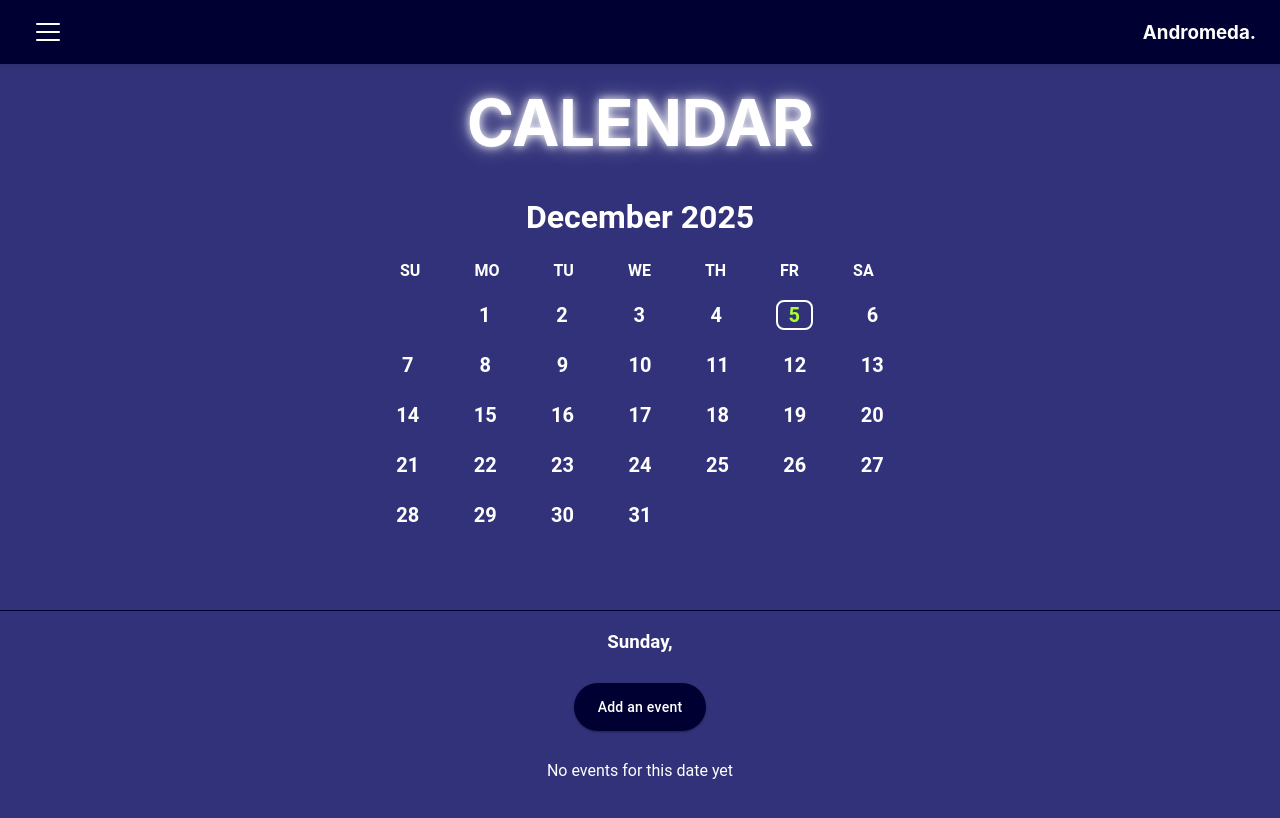
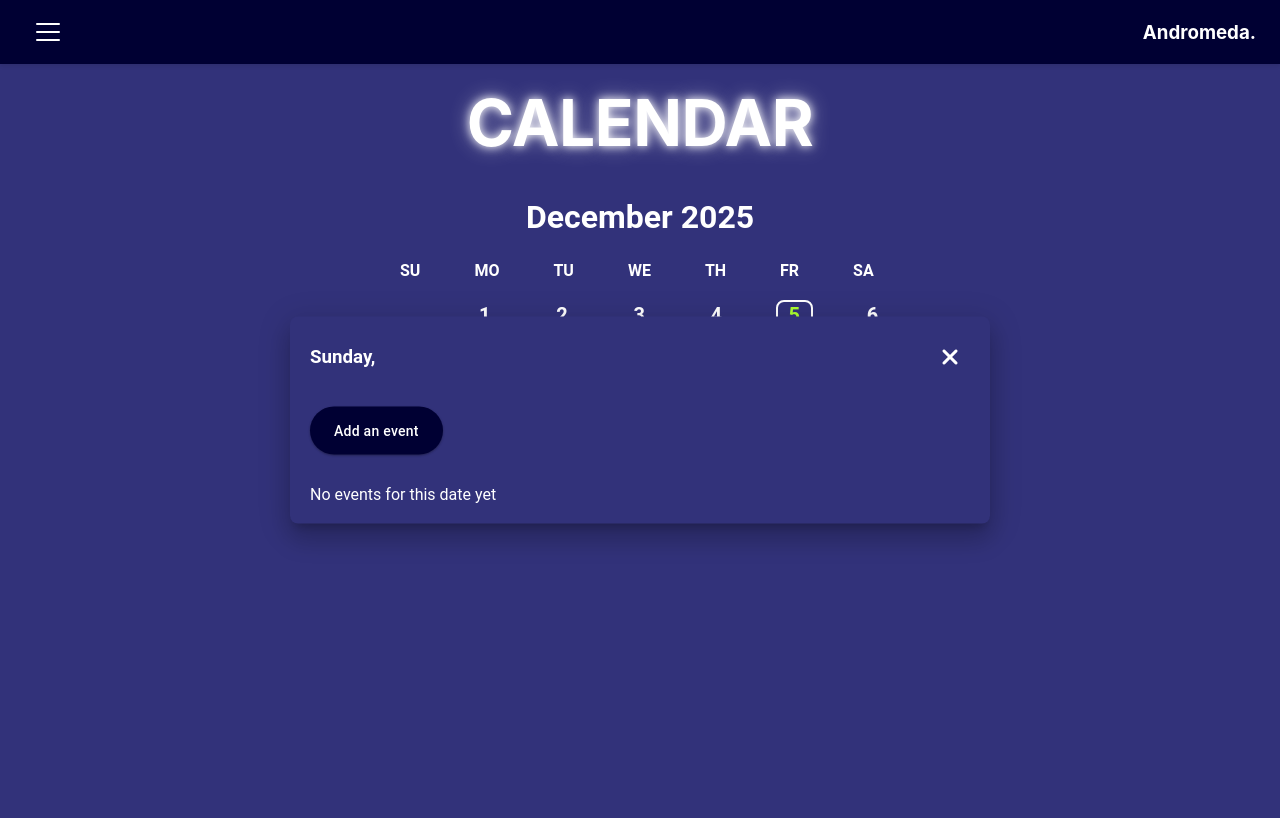
Before and after one commit to abk2191/organiser, a React (Vite) app: page /organiser/calendar in a window 1280 px wide. Both pictures are taken after a click on the element 407 px from the left and 315 px from the top of the page. Shown: the top 818 px of the page. Built offline with nearby package versions, Linux system fonts and the light colour scheme.

Commit message:
Added new features

```diff
--- a/src/Calendar.jsx
+++ b/src/Calendar.jsx
@@ -8,6 +8,7 @@ function Calendar() {
   });
 
   const [selectedDate, setSelectedDate] = useState(null);
+  const [eventViewerActive, setEventViewerActive] = useState(false);
 
   // Save events to localStorage whenever event state changes
   useEffect(() => {
@@ -143,6 +144,7 @@ function Calendar() {
 
   function updateEventViewer(date) {
     setSelectedDate(date); // Track which date was clicked
+    setEventViewerActive(true);
   }
 
   function addEventForSelectedDate() {
@@ -183,13 +185,24 @@ function Calendar() {
     const day = getDayForDate(selectedDate);
 
     return (
+      <>
+        {eventViewerActive && (
           <div
-        style={{ marginTop: "20px", padding: "20px", background: "#32327a" }}
+            style={{
+              marginTop: "20px",
+              padding: "20px",
+              background: "#32327a",
+            }}
             className="event-viewer"
           >
+            <div className="event-header">
               <h3 style={{ color: "white" }}>
                 {day}, {selectedDate}
               </h3>
+              <button className="cls-nt-btn" onClick={closeEventViewer}>
+                <i className="fa-solid fa-xmark"></i>
+              </button>
+            </div>
             <div className="add-evnt-btn">
               <button className="evnt-btn" onClick={onAddEvent}>
                 Add an event
@@ -206,6 +219,7 @@ function Calendar() {
                     color: "white",
                     marginTop: "30px",
                   }}
+                  className="event-name-text"
                   key={item.id}
                 >
                   {item.name}
@@ -213,6 +227,8 @@ function Calendar() {
               ))
             )}
           </div>
+        )}
+      </>
     );
   }
 
@@ -238,6 +254,10 @@ function Calendar() {
 
   function hasEventsForDate(date) {
     return event.some((item) => item.date === date);
+  }
+
+  function closeEventViewer() {
+    setEventViewerActive(false);
   }
 
   // Usage
--- a/src/index.css
+++ b/src/index.css
@@ -954,18 +954,28 @@ html {
 }
 
 .event-viewer {
-  width: 100%;
-  height: auto;
+  position: fixed;
+  top: 50%;
+  left: 50%;
+  transform: translate(-50%, -50%);
+  background: #000033;
+  padding: 0;
+  border: none;
+  border-radius: 8px;
+  box-shadow: 0 16px 24px 2px rgba(0, 0, 0, 0.14),
+    0 6px 30px 5px rgba(0, 0, 0, 0.12), 0 8px 10px -5px rgba(0, 0, 0, 0.2);
+  z-index: 9999;
+  width: 90%;
+  max-width: 700px;
+  max-height: 600px;
+  overflow-y: auto;
+  animation: modalAppear 0.3s cubic-bezier(0.4, 0, 0.2, 1);
+}
+
+.event-header {
   display: flex;
-  flex-direction: column;
   align-items: center;
-  justify-content: center;
-  border-top: 1px solid #000033;
-  position: fixed;
-  bottom: 0;
-  left: 0;
-  width: 100%;
-  z-index: 999;
+  justify-content: space-between;
 }
 
 .calendar-div-main {
@@ -974,6 +984,7 @@ html {
   flex-direction: column;
   align-items: center;
   margin-top: 60px;
+  overflow: hidden;
 }
 
 .week-container {
@@ -1015,6 +1026,10 @@ html {
   justify-content: center;
   text-align: center;
   margin-bottom: 25px;
+}
+
+.event-name-text {
+  font-size: 25px;
 }
 
 /* ===== RESPONSIVE DESIGN ===== */
```
Lines whose indentation alone changed are shown as unchanged.
